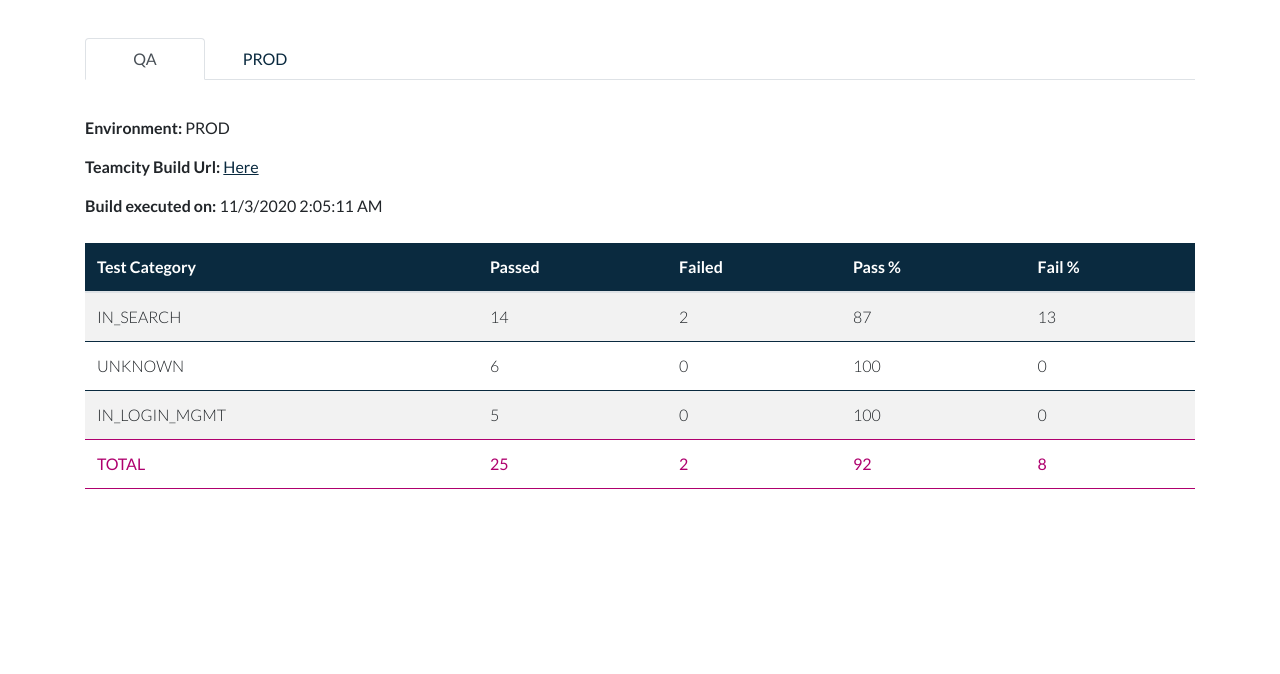
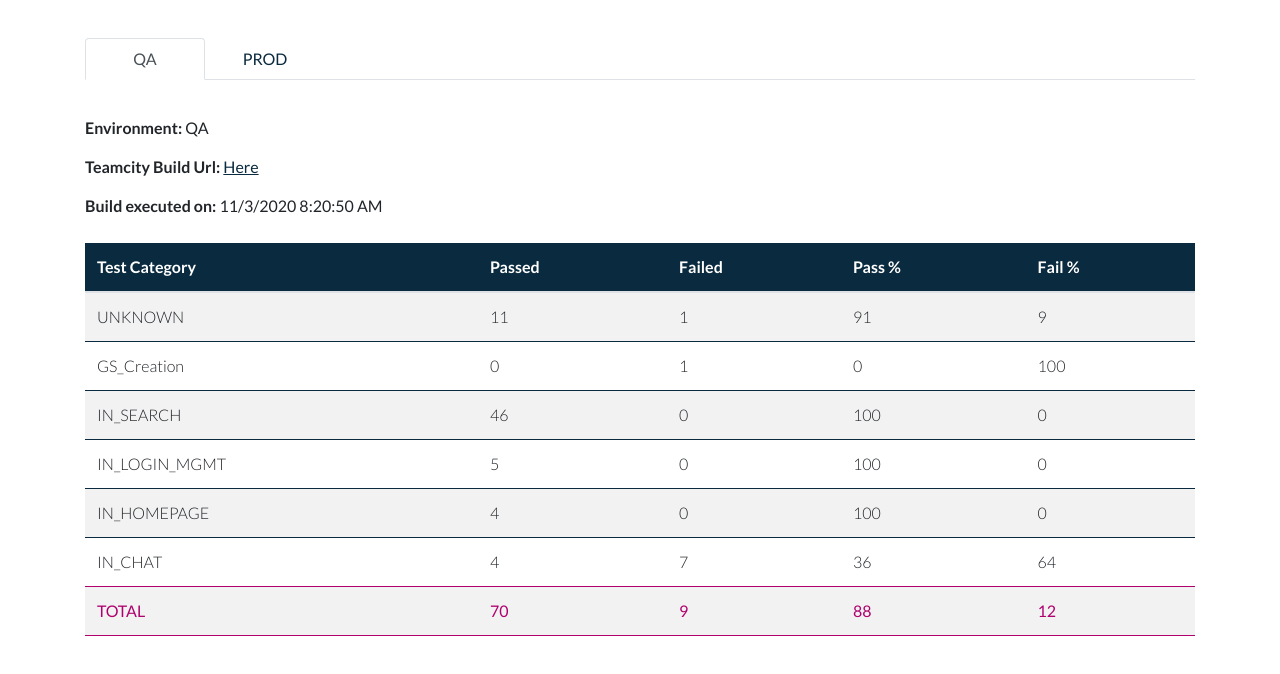
Before and after one commit to uxconsultingltd/IN-test-status, a plain HTML site: page index.html in a window 1280 px wide. Shown: the part 172-846 px from the top of the page. Before the commit the page ends 800 px from the top, so only its background shows below. Drawn offline with nearby package versions, Linux system fonts and the light colour scheme.

Commit message:
active tab fix

```diff
--- a/index.html
+++ b/index.html
@@ -37,7 +37,7 @@
           </ul>
           <div class="tab-content" id="myTabContent">
 
-            <section class="tab-pane fade" id="qa" role="tabpanel" aria-labelledby="qa-tab">
+            <section class="tab-pane fade show active" id="qa" role="tabpanel" aria-labelledby="qa-tab">
 
                 <div class="environment-info">
                     <span><b>Environment:</b> QA</span>
@@ -112,7 +112,7 @@
                 </table>
             </section>
 
-            <section class="tab-pane fade show active" id="production" role="tabpanel" aria-labelledby="production-tab">
+            <section class="tab-pane fade" id="production" role="tabpanel" aria-labelledby="production-tab">
 
                 <div class="environment-info">
                     <span><b>Environment: </b>PROD</span>
```
